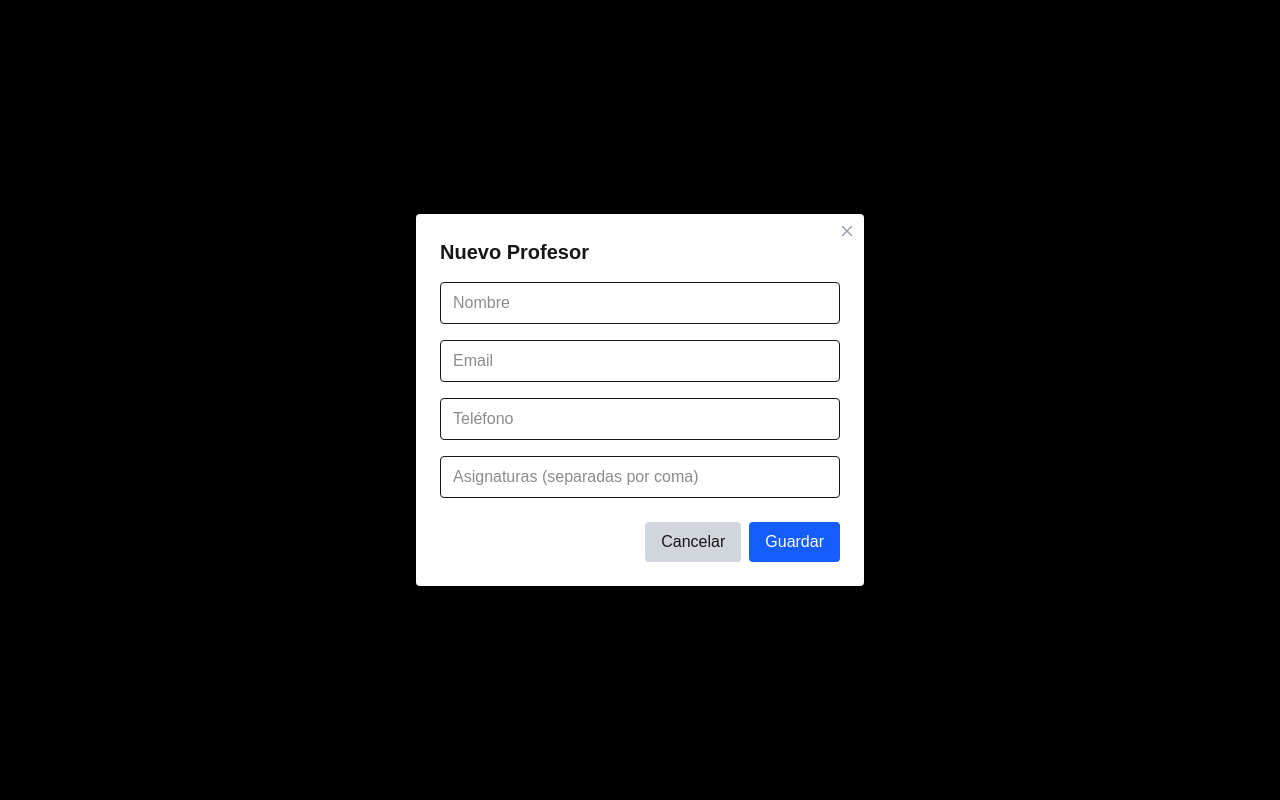
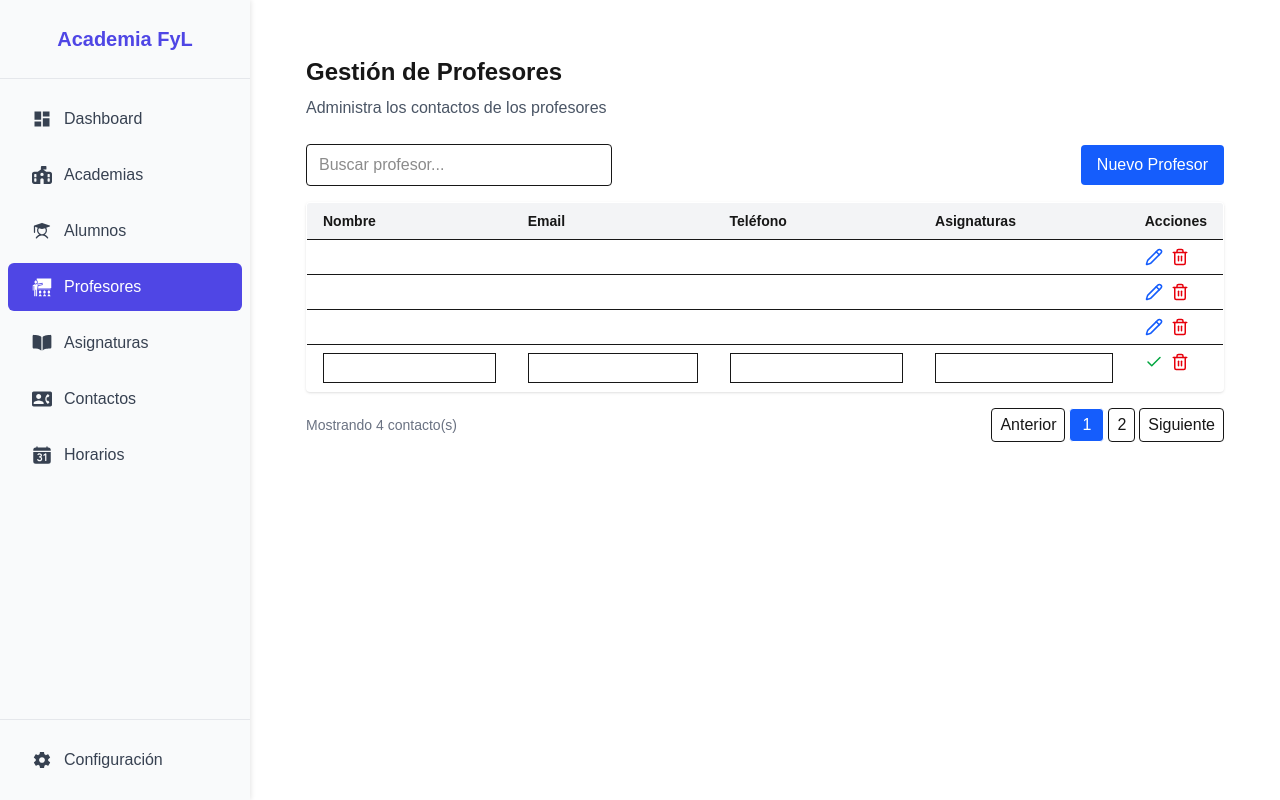
Before and after one commit to jhonalex00/academia_fyl, a Next.js app: page /pages/profesores in a window 1280 px wide. Both pictures are taken after a click on the button "Nuevo Profesor". Built offline with nearby package versions, Linux system fonts and the light colour scheme.

Commit message:
Update page.js

```diff
--- a/src/app/pages/profesores/page.js
+++ b/src/app/pages/profesores/page.js
@@ -1,9 +1,10 @@
 "use client";
 
 import React, { useState, useEffect } from 'react';
-import { Pencil, Trash2, Check, X } from 'lucide-react';
+import { Pencil, Trash2, Check } from 'lucide-react';
 
 const ProfesoresPage = () => {
+  // Estado inicial con localStorage: si hay datos guardados, los usa; si no, usa 3 profesores vacíos
   const [profesores, setProfesores] = useState(() => {
     const datosGuardados = localStorage.getItem('profesores');
     return datosGuardados
@@ -15,47 +16,32 @@ const ProfesoresPage = () => {
         ];
   });
 
-  const [editandoId, setEditandoId] = useState(null);
-  const [busqueda, setBusqueda] = useState('');
-  const [modalAbierto, setModalAbierto] = useState(false);
-  const [profesorTemporal, setProfesorTemporal] = useState({ id: null, nombre: '', email: '', telefono: '', asignaturas: [''] });
+  const [editandoId, setEditandoId] = useState(null); // ID del profesor que se está editando
+  const [busqueda, setBusqueda] = useState(''); // Texto del input de búsqueda
 
+  // Cada vez que cambia la lista de profesores, se guarda en localStorage
   useEffect(() => {
     localStorage.setItem('profesores', JSON.stringify(profesores));
   }, [profesores]);
 
-  const abrirModalNuevo = () => {
-    const nuevoId = profesores.length ? Math.max(...profesores.map((p) => p.id)) + 1 : 1;
-    setProfesorTemporal({ id: nuevoId, nombre: '', email: '', telefono: '', asignaturas: [''] });
-    setModalAbierto(true);
+  // Función para actualizar cualquier campo de un profesor
+  const actualizarCampo = (id, campo, valor) => {
+    setProfesores((prev) =>
+      prev.map((prof) => (prof.id === id ? { ...prof, [campo]: valor } : prof))
+    );
   };
 
-  const abrirModalEditar = (profesor) => {
-    setProfesorTemporal({ ...profesor });
-    setModalAbierto(true);
+  const guardarCambios = () => {
+    setEditandoId(null); // Salir del modo edición
   };
 
-  const cerrarModal = () => {
-    setModalAbierto(false);
-    setProfesorTemporal({ id: null, nombre: '', email: '', telefono: '', asignaturas: [''] });
+  // Elimina un profesor y cierra la edición si se estaba editando ese campo
+  const eliminarProfesor = (id) => {
+    setProfesores(profesores.filter((p) => p.id !== id));
+    if (editandoId === id) setEditandoId(null);
   };
 
-  const guardarProfesor = () => {
-    setProfesores((prev) => {
-      const existe = prev.find((p) => p.id === profesorTemporal.id);
-      if (existe) {
-        return prev.map((p) => (p.id === profesorTemporal.id ? profesorTemporal : p));
-      } else {
-        return [...prev, profesorTemporal];
-      }
-    });
-    cerrarModal();
-  };
-
-  const eliminarProfesor = (id) => {
-    setProfesores(profesores.filter((p) => p.id !== id));
-  };
-
+  // Filtro de profesores basado en la búsqueda por nombre
   const profesoresFiltrados = profesores.filter((prof) =>
     prof.nombre.toLowerCase().includes(busqueda.toLowerCase())
   );
@@ -65,6 +51,7 @@ const ProfesoresPage = () => {
       <h1 className="text-2xl font-bold mb-2">Gestión de Profesores</h1>
       <p className="text-gray-600 mb-6">Administra los contactos de los profesores</p>
 
+      {/* Input de búsqueda y botón para crear nuevo profesor */}
       <div className="flex items-center justify-between mb-4">
         <input
           type="text"
@@ -74,13 +61,26 @@ const ProfesoresPage = () => {
           onChange={(e) => setBusqueda(e.target.value)}
         />
         <button
-          onClick={abrirModalNuevo}
+          onClick={() => {
+            // Crea nuevo profesor con ID incremental
+            const nuevoId = profesores.length ? Math.max(...profesores.map((p) => p.id)) + 1 : 1;
+            const nuevo = {
+              id: nuevoId,
+              nombre: '',
+              email: '',
+              telefono: '',
+              asignaturas: [''],
+            };
+            setProfesores([...profesores, nuevo]);
+            setEditandoId(nuevoId); // Inicia edición directa del nuevo
+          }}
           className="bg-blue-600 text-white px-4 py-2 rounded hover:bg-blue-700"
         >
            Nuevo Profesor
         </button>
       </div>
 
+      {/* Tabla de profesores */}
       <table className="w-full border shadow-sm rounded overflow-hidden text-sm">
         <thead className="bg-gray-100">
           <tr>
@@ -94,17 +94,81 @@ const ProfesoresPage = () => {
         <tbody>
           {profesoresFiltrados.map((profesor) => (
             <tr key={profesor.id} className="border-t hover:bg-gray-50">
-              <td className="px-4 py-2">{profesor.nombre}</td>
-              <td className="px-4 py-2">{profesor.email}</td>
-              <td className="px-4 py-2">{profesor.telefono}</td>
-              <td className="px-4 py-2">{profesor.asignaturas.join(', ')}</td>
+              {/* Campo nombre editable */}
+              <td className="px-4 py-2">
+                {editandoId === profesor.id ? (
+                  <input
+                    className="border px-2 py-1 w-full"
+                    value={profesor.nombre}
+                    onChange={(e) => actualizarCampo(profesor.id, 'nombre', e.target.value)}
+                  />
+                ) : (
+                  profesor.nombre
+                )}
+              </td>
+
+              {/* Campo email editable */}
+              <td className="px-4 py-2">
+                {editandoId === profesor.id ? (
+                  <input
+                    className="border px-2 py-1 w-full"
+                    value={profesor.email}
+                    onChange={(e) => actualizarCampo(profesor.id, 'email', e.target.value)}
+                  />
+                ) : (
+                  profesor.email
+                )}
+              </td>
+
+              {/* Campo teléfono editable */}
+              <td className="px-4 py-2">
+                {editandoId === profesor.id ? (
+                  <input
+                    className="border px-2 py-1 w-full"
+                    value={profesor.telefono}
+                    onChange={(e) => actualizarCampo(profesor.id, 'telefono', e.target.value)}
+                  />
+                ) : (
+                  profesor.telefono
+                )}
+              </td>
+
+              {/* Campo asignaturas editable, separadas por coma */}
+              <td className="px-4 py-2">
+                {editandoId === profesor.id ? (
+                  <input
+                    className="border px-2 py-1 w-full"
+                    value={profesor.asignaturas.join(', ')}
+                    onChange={(e) =>
+                      actualizarCampo(
+                        profesor.id,
+                        'asignaturas',
+                        e.target.value.split(',').map((a) => a.trim())
+                      )
+                    }
+                  />
+                ) : (
+                  profesor.asignaturas.join(', ')
+                )}
+              </td>
+
+              {/* Botones de acción: editar, guardar, eliminar */}
               <td className="px-4 py-2 flex space-x-2">
+                {editandoId === profesor.id ? (
+                  <button
+                    className="text-green-600 hover:text-green-800"
+                    onClick={guardarCambios}
+                  >
+                    <Check size={18} />
+                  </button>
+                ) : (
                   <button
                     className="text-blue-600 hover:text-blue-800"
-                  onClick={() => abrirModalEditar(profesor)}
+                    onClick={() => setEditandoId(profesor.id)}
                   >
                     <Pencil size={18} />
                   </button>
+                )}
                 <button
                   className="text-red-600 hover:text-red-800"
                   onClick={() => eliminarProfesor(profesor.id)}
@@ -117,6 +181,7 @@ const ProfesoresPage = () => {
         </tbody>
       </table>
 
+      {/* Paginación (estática por ahora) */}
       <div className="flex justify-between items-center mt-4">
         <p className="text-sm text-gray-500">
           Mostrando {profesoresFiltrados.length} contacto(s)
@@ -128,73 +193,6 @@ const ProfesoresPage = () => {
           <button className="px-2 py-1 border rounded bg-white hover:bg-gray-100">Siguiente</button>
         </div>
       </div>
-
-      {/* Modal */}
-      {modalAbierto && (
-        <div className="fixed inset-0 bg-black bg-opacity-30 flex items-center justify-center z-50">
-          <div className="bg-white rounded shadow-lg p-6 w-full max-w-md relative">
-            <h2 className="text-xl font-bold mb-4">
-              {profesorTemporal.id && profesores.find((p) => p.id === profesorTemporal.id)
-                ? 'Editar Profesor'
-                : 'Nuevo Profesor'}
-            </h2>
-
-            <div className="space-y-4">
-              <input
-                className="border px-3 py-2 rounded w-full"
-                placeholder="Nombre"
-                value={profesorTemporal.nombre}
-                onChange={(e) => setProfesorTemporal({ ...profesorTemporal, nombre: e.target.value })}
-              />
-              <input
-                className="border px-3 py-2 rounded w-full"
-                placeholder="Email"
-                value={profesorTemporal.email}
-                onChange={(e) => setProfesorTemporal({ ...profesorTemporal, email: e.target.value })}
-              />
-              <input
-                className="border px-3 py-2 rounded w-full"
-                placeholder="Teléfono"
-                value={profesorTemporal.telefono}
-                onChange={(e) => setProfesorTemporal({ ...profesorTemporal, telefono: e.target.value })}
-              />
-              <input
-                className="border px-3 py-2 rounded w-full"
-                placeholder="Asignaturas (separadas por coma)"
-                value={profesorTemporal.asignaturas.join(', ')}
-                onChange={(e) =>
-                  setProfesorTemporal({
-                    ...profesorTemporal,
-                    asignaturas: e.target.value.split(',').map((a) => a.trim()),
-                  })
-                }
-              />
-            </div>
-
-            <div className="mt-6 flex justify-end space-x-2">
-              <button
-                className="px-4 py-2 bg-gray-300 rounded hover:bg-gray-400"
-                onClick={cerrarModal}
-              >
-                Cancelar
-              </button>
-              <button
-                className="px-4 py-2 bg-blue-600 text-white rounded hover:bg-blue-700"
-                onClick={guardarProfesor}
-              >
-                Guardar
-              </button>
-            </div>
-
-            <button
-              className="absolute top-2 right-2 text-gray-400 hover:text-gray-600"
-              onClick={cerrarModal}
-            >
-              <X size={18} />
-            </button>
-          </div>
-        </div>
-      )}
     </div>
   );
 };
```
Lines whose indentation alone changed are shown as unchanged.
